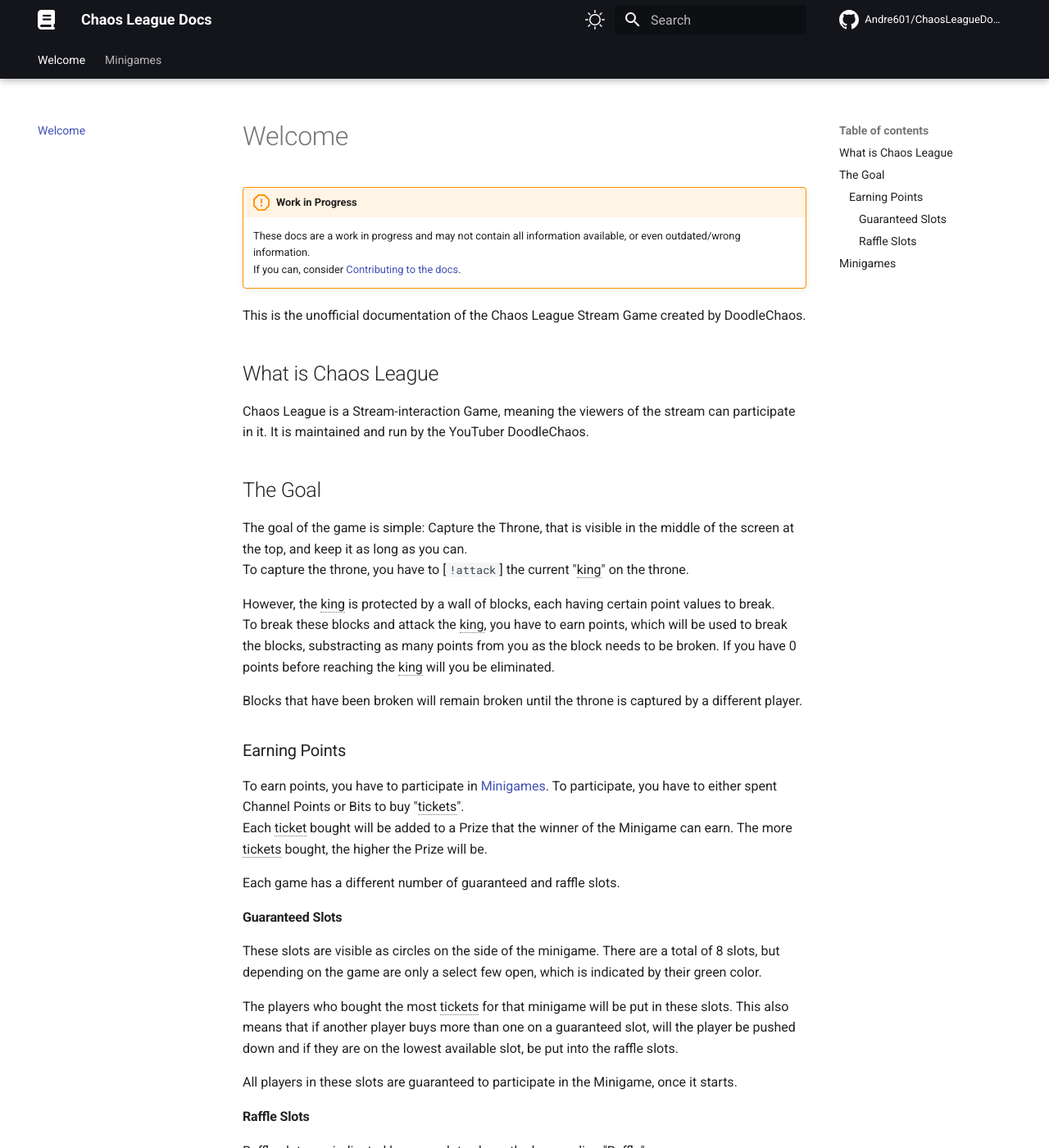
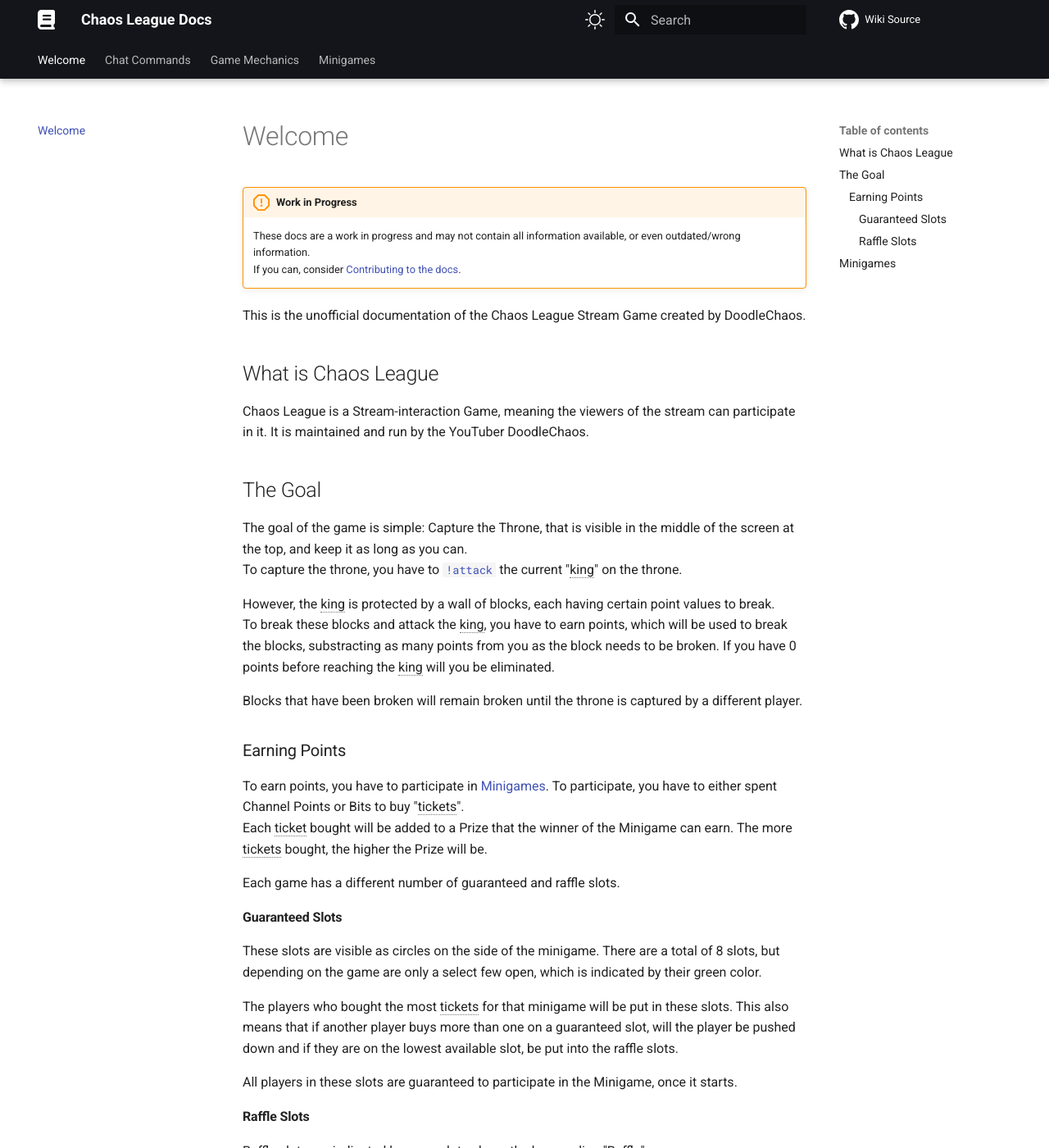
Before and after one commit to chaosleaguewiki/chaosleaguewiki.github.io, an MkDocs documentation site: the page built from docs/index.md, in a window 1280 px wide and 1400 px high. Shown: the whole window at 82% size. Built offline with MkDocs 1.6.1 and Material for MkDocs 9.7.7, drawn with Linux system fonts in a browser that asks for light colours; comment, search, counter and statistics services are not loaded.

Commit message:
Add pages

```diff
--- a/docs/assets/stylesheet/style.css
+++ b/docs/assets/stylesheet/style.css
@@ -18,7 +18,7 @@
     display: block;
     margin-left: auto;
     margin-right: auto;
-    width: 75%;
+    max-width: 75%;
 }
 
 .md-typeset .admonition.wiki {
@@ -40,3 +40,7 @@
   top: 0;
   width: 0;
 }
+
+.md-typeset img {
+  max-width: 45%;
+}
--- a/docs/index.md
+++ b/docs/index.md
@@ -14,7 +14,7 @@
 ## The Goal
 
 The goal of the game is simple: Capture the Throne, that is visible in the middle of the screen at the top, and keep it as long as you can.
-To capture the throne, you have to [`!attack`] the current "king" on the throne.
+To capture the throne, you have to [`!attack`](chat-commands.md#attack) the current "king" on the throne.
 
 However, the king is protected by a wall of blocks, each having certain point values to break.
 To break these blocks and attack the king, you have to earn points, which will be used to break the blocks, substracting as many points from you as the block needs to be broken. If you have 0 points before reaching the king will you be eliminated.
@@ -47,6 +47,6 @@
 
 There are various Minigames, each with their own sets of rarity. Visit the [Minigames] section for more info.
 
-[repo]: https://github.com/Andre601/ChaosLeagueDocs
+[repo]: https://github.com/chaosleaguewiki/chaosleaguewiki.github.io
 
 [minigames]: minigames/index.md
--- a/mkdocs.yml
+++ b/mkdocs.yml
@@ -2,17 +2,21 @@
 site_description: Unofficial docs of the Chaos League Game made by DoodleChaos.
 site_author: Andre_601
 
-site_url: 'https://docs.andre601.ch/ChaosLeagueDocs'
+site_url: 'https://chaosleaguewiki.github.io'
 
-copyright: 'Everything is licensed under <a href="https://github.com/Andre601/ChaosLeagueDocs/blob/main/LICENSE" target="_blank" rel="nofollow">MIT</a> unless stated otherwise.'
+copyright: 'Everything is licensed under <a href="https://github.com/chaosleaguewiki/chaosleaguewiki.github.io/blob/main/LICENSE" target="_blank" rel="nofollow">MIT</a> unless stated otherwise.'
 
 docs_dir: docs/
 
-repo_name: Andre601/ChaosLeagueDocs
-repo_url: https://github.com/Andre601/ChaosLeagueDocs
+repo_name: Wiki Source
+repo_url: https://github.com/chaosleaguewiki/chaosleaguewiki.github.io
 
 nav:
   - index.md
+  - chat-commands.md
+  - Game Mechanics:
+    - mechanics/index.md
+    - mechanics/attack.md
   - Minigames:
     - minigames/index.md
     - minigames/how-low-can-you-go.md
```
Also changed, not shown: docs/chat-commands.md (added, +59 -0 lines), docs/mechanics/attack.md (added, +16 -0 lines), docs/mechanics/index.md (added, +5 -0 lines), docs/assets/images/throne.jpg.
